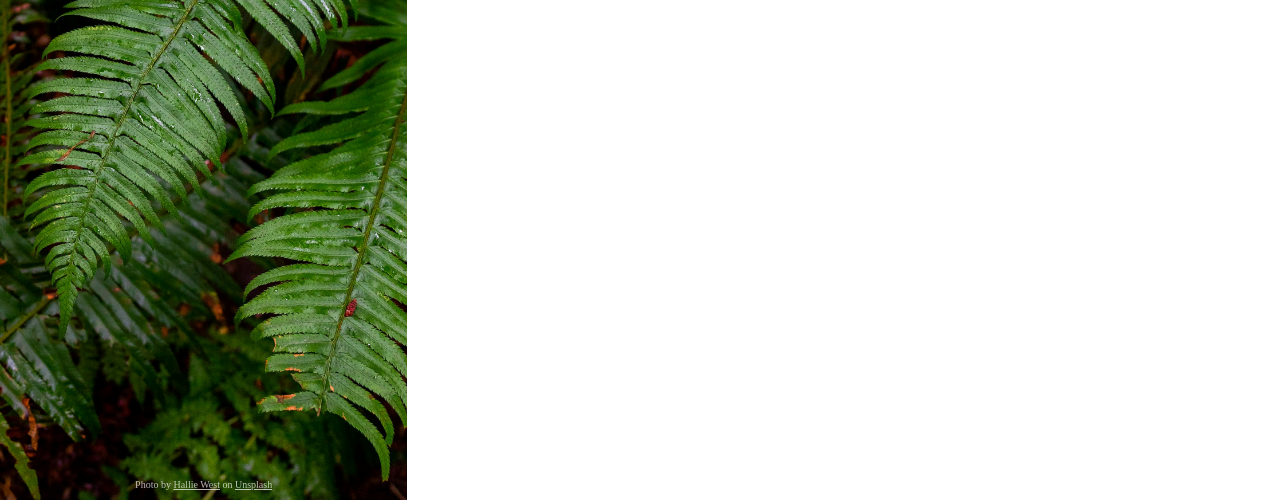
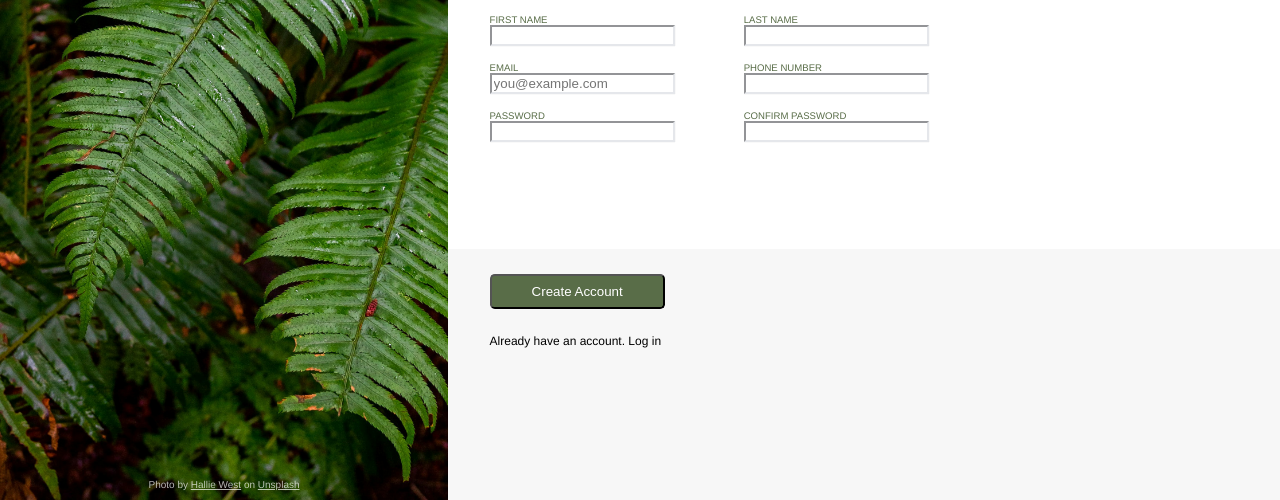
Before and after one commit to jeanBEY/sign_up_form, a plain HTML site: page index.html in a window 1280 px wide. Shown: the part 300-800 px from the top of the page. Drawn offline with Linux system fonts and the light colour scheme.

Commit message:
CSS styling done

```diff
--- a/index.html
+++ b/index.html
@@ -34,7 +34,7 @@
 
             <div class="middle">
 
-                <div class="text">Let's do this</div>
+                <div class="letsdothis">Let's do this</div>
 
                 <form action="example.com/path" class="form" method="post">
 
--- a/styles.css
+++ b/styles.css
@@ -18,6 +18,7 @@
 
 body {
     display: flex;
+    font-family: Helvetica, sans-serif;
 }
 
 img {
@@ -28,6 +29,9 @@ img {
 button {
     background-color: #596D48;
     color: white;
+    border-radius: 0.3rem;
+    padding: 1vh 5vh;
+    margin-bottom: 25px;
 }
 
 input {
@@ -89,6 +93,57 @@ input:focus {
 
 .right-section {
     display: flex;
-    width: 75vw;
+    width: 65vw;
     height: 100vh;
+    flex-direction: column;
 }
+
+.top {
+    font-size: calc(100vh*.02);
+    font-weight: bold;
+    width: 100%;
+    height: 35%;
+    background-color: #F7F7F7;
+    display: flex;
+    flex-direction: column;
+    padding: 15% 18% 0 5%;
+}
+
+.middle {
+    display: flex;
+    width: 100%;
+    height: 40vh;
+    flex-direction: column;
+    padding: 2% 12% 0 5%;
+}
+
+.bottom {
+    width: 100%;
+    background-color: #F7F7F7;
+    height: 35%;
+    padding: 3% 12% 0 5%;
+    font-size: calc(100vh*.015);
+}
+
+.form-left,
+.form-right {
+    display: flex;
+    flex-direction: column;
+    gap: 1rem;
+}
+
+.form {
+    display: flex;
+    gap: 10%;
+    padding-top: 2.5%;
+}
+
+.form-row {
+    display: flex;
+    flex-direction: column;
+}
+
+.form-row label {
+    color: #596D48;
+    font-size: .60rem;
+}
```
